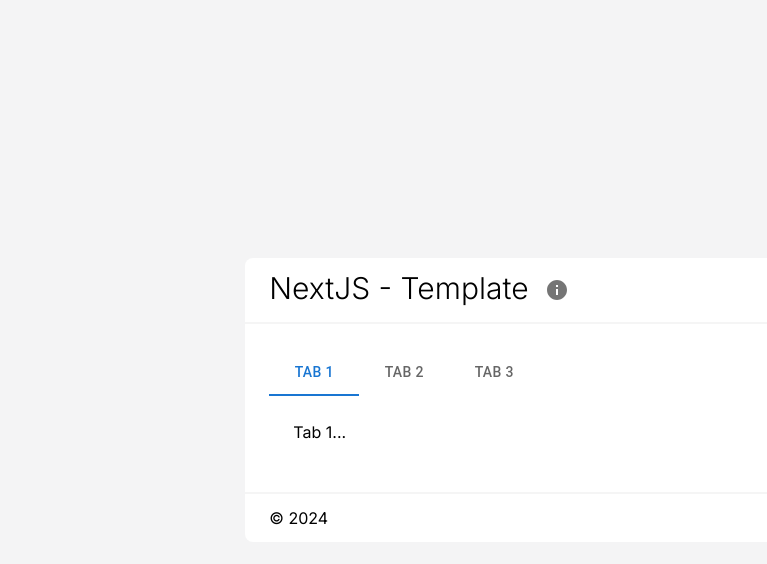
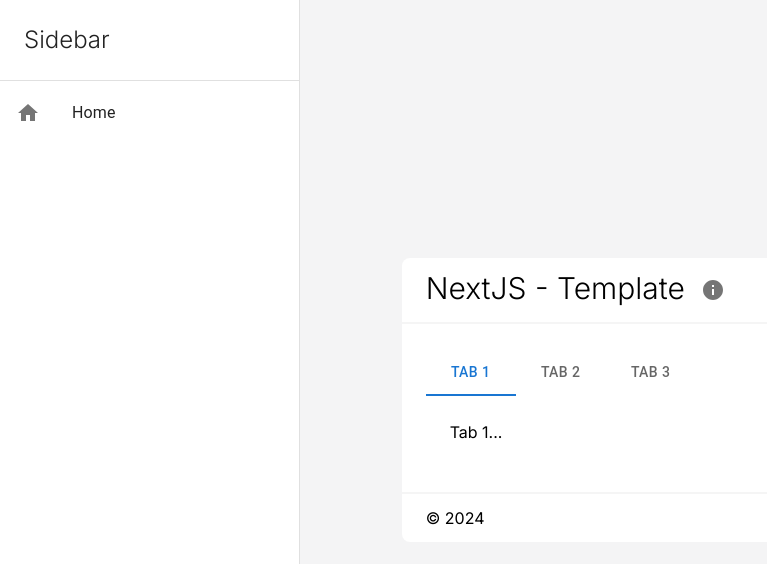
Before and after one commit to L3-V1/nextjs-template, a Next.js app: page / in a window 1280 px wide. Shown: the top 564 px of the page, without its empty margins (0-767 px from the left). Built offline with nearby package versions, Linux system fonts and the light colour scheme; no server answers.

Commit message:
Adicao do componente 'Sidebar'

```diff
--- a/src/app/layout.tsx
+++ b/src/app/layout.tsx
@@ -1,12 +1,21 @@
 import type { Metadata } from "next"
 import { Inter } from "next/font/google"
 import "./globals.css"
+import Sidebar, { NavItem } from "@/components/Sidebar"
+import HomeIcon from "@mui/icons-material/Home"
 
 const inter = Inter({ subsets: ["latin"] })
 
+const navItems:NavItem[] = [
+    {
+        label: "Home",
+        link: "/",
+        icon: <HomeIcon />
+    }
+]
+
 export const metadata: Metadata = {
-    title: "NextJS - Template",
-    description: "Generated by create next app",
+    title: "NextJS - Template"
 }
 
 export default function RootLayout({
@@ -14,10 +23,18 @@
 }: Readonly<{
     children: React.ReactNode
 }>) {
+
     return (
         <html lang="en">
-            <body className={`flex flex-col h-screen ${inter.className}`}>
-                <main className="flex-grow bg-zinc-100">{children}</main>
+            <body className={`flex h-screen ${inter.className}`}>
+                <Sidebar
+                    header={<span className="text-2xl font-light">Sidebar</span>}
+                    items={navItems}
+                />
+
+                <div className="flex-grow bg-zinc-100">
+                    {children}
+                </div>
             </body>
         </html>
     )
--- a/src/components/Container/index.tsx
+++ b/src/components/Container/index.tsx
@@ -2,7 +2,7 @@
 import { tv } from 'tailwind-variants'
 
 const container = tv({
-    base: 'flex flex-col w-full h-full justify-center items-center p-12 gap-12'
+    base: 'flex flex-col w-full h-full justify-center items-center p-6 gap-12'
 })
 
 type ContainerProps = ComponentProps<'div'>
--- a/src/components/Layout/Home/Home.tsx
+++ b/src/components/Layout/Home/Home.tsx
@@ -7,7 +7,7 @@
 import { useData } from "@/contexts/DataContext"
 import { IconButton, Tab } from "@mui/material"
 import InfoIcon from '@mui/icons-material/Info'
-import ModalWrapper, { ModalAttributes } from "@/components/ModalWrapper"
+import { ModalAttributes } from "@/components/ModalWrapper"
 import ModalInfo from "./ModalInfo"
 
 const Home = () => {
@@ -17,7 +17,7 @@
 
     return (
         <Container>
-            <Card.Root className="md:w-4/6 w-full">
+            <Card.Root className="md:w-10/12 w-full">
                 <Card.Header>
                     <span>NextJS - Template</span>
                     <IconButton
--- /dev/null
+++ b/src/components/Sidebar/index.tsx
@@ -0,0 +1,66 @@
+import React, { ReactNode } from "react"
+import {
+    Box,
+    Divider,
+    Drawer,
+    DrawerProps,
+    List,
+    ListItemButton,
+    ListItemIcon,
+    ListItemText,
+} from "@mui/material"
+import Link from "next/link"
+
+const drawerWidth = 300
+
+export type NavItem = {
+    label: string
+    link: string
+    icon?: ReactNode
+}
+
+type SidebarProps = DrawerProps & {
+    header: ReactNode
+    items: NavItem[]
+}
+
+const Sidebar = ({ header, items, ...rest }: SidebarProps) => {
+    return (
+        <Drawer
+            sx={{
+                width: drawerWidth,
+                flexShrink: 0,
+                "& .MuiDrawer-paper": {
+                    width: drawerWidth,
+                    boxSizing: "border-box",
+                },
+            }}
+            variant="permanent"
+            anchor="left"
+            {...rest}
+        >
+            <div className="p-6">{header}</div>
+
+            <Divider />
+
+            <Box flex={1}>
+                <List component="nav">
+                    {items.map((item) => (
+                        <Link key={item.label} href={item.link}>
+                            <ListItemButton>
+                                {item?.icon && (
+                                    <ListItemIcon>
+                                        {item.icon}
+                                    </ListItemIcon>
+                                )}
+                                <ListItemText primary={item.label} />
+                            </ListItemButton>
+                        </Link>
+                    ))}
+                </List>
+            </Box>
+        </Drawer>
+    )
+}
+
+export default Sidebar
```
Also changed, not shown: 1 other file (tests, documents, lock files or other folders).
